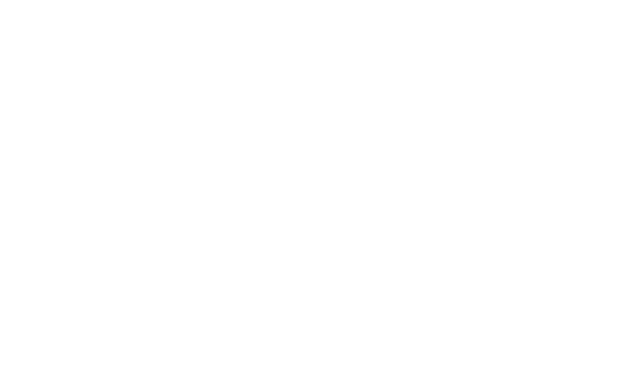
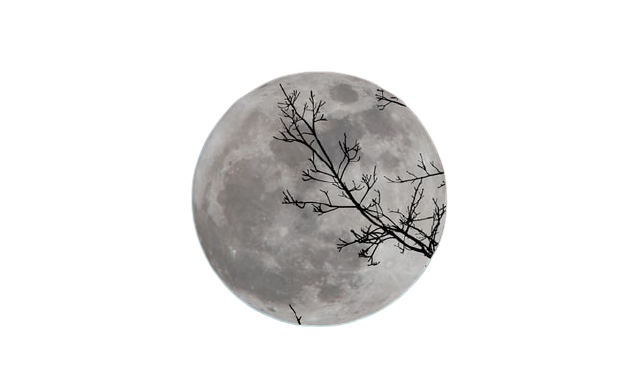
Before and after one commit to ChathraNavoda/Rect-Website, a React (Create React App) app in the folder space/: page / in a window 1280 px wide. Shown: the top 366 px of the page, without its empty margins (0-640 px from the left). Built offline with nearby package versions, Linux system fonts and the light colour scheme.

Commit message:
create folder structure and Header

```diff
--- a/space/src/App.js
+++ b/space/src/App.js
@@ -1,7 +1,12 @@
 import "./App.css";
+import Header from "./components/pages/Header";
 
 function App() {
-  return <div className="App"></div>;
+  return (
+    <div className="App">
+      <Header />
+    </div>
+  );
 }
 
 export default App;
--- /dev/null
+++ b/space/src/components/pages/Header.js
@@ -0,0 +1,14 @@
+import React from "react";
+import moonLogo from "../assets/moon-1.png";
+
+const Header = () => {
+  return (
+    <div className="header">
+      <div className="header-logo">
+        <img src={moonLogo} alt="moon-logo" />
+      </div>
+    </div>
+  );
+};
+
+export default Header;
```
